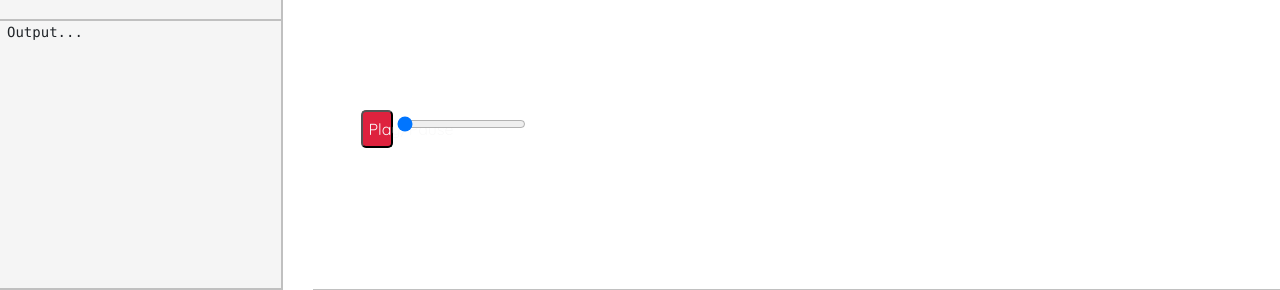
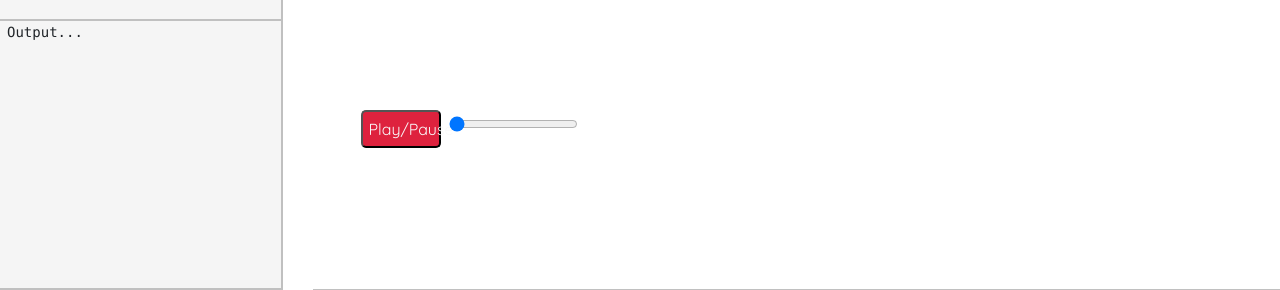
Before and after one commit to umdenes100/VisionSystemRemoteClient, a Jekyll site: the page built from pages/simulatorweb.html, in a window 1280 px wide. Shown: the part 1594-1884 px from the top of the page. Built offline with Jekyll 4.4.1, drawn with Linux system fonts in a browser that asks for light colours; nearby versions of some CDN libraries; some web fonts are replaced; comment, search, counter and statistics services are not loaded.

Commit message:
re-justifying

```diff
--- a/pages/simulatorweb.html
+++ b/pages/simulatorweb.html
@@ -93,7 +93,7 @@ custom_js_url:
                 </div>
             </div>
             <div class="row h-20 m-0 p-0 Controls">
-                <div class="col-md-1 h-100 m-0 mr-1 p-0 pl-5">
+                <div class="col-md-1 h-100 m-0 mr-2 p-0 ml-5">
                     <button id="play">Play/Pause</button>
                 </div>
                 <div class="col-md-10 h-100 m-0 p-0">
```
